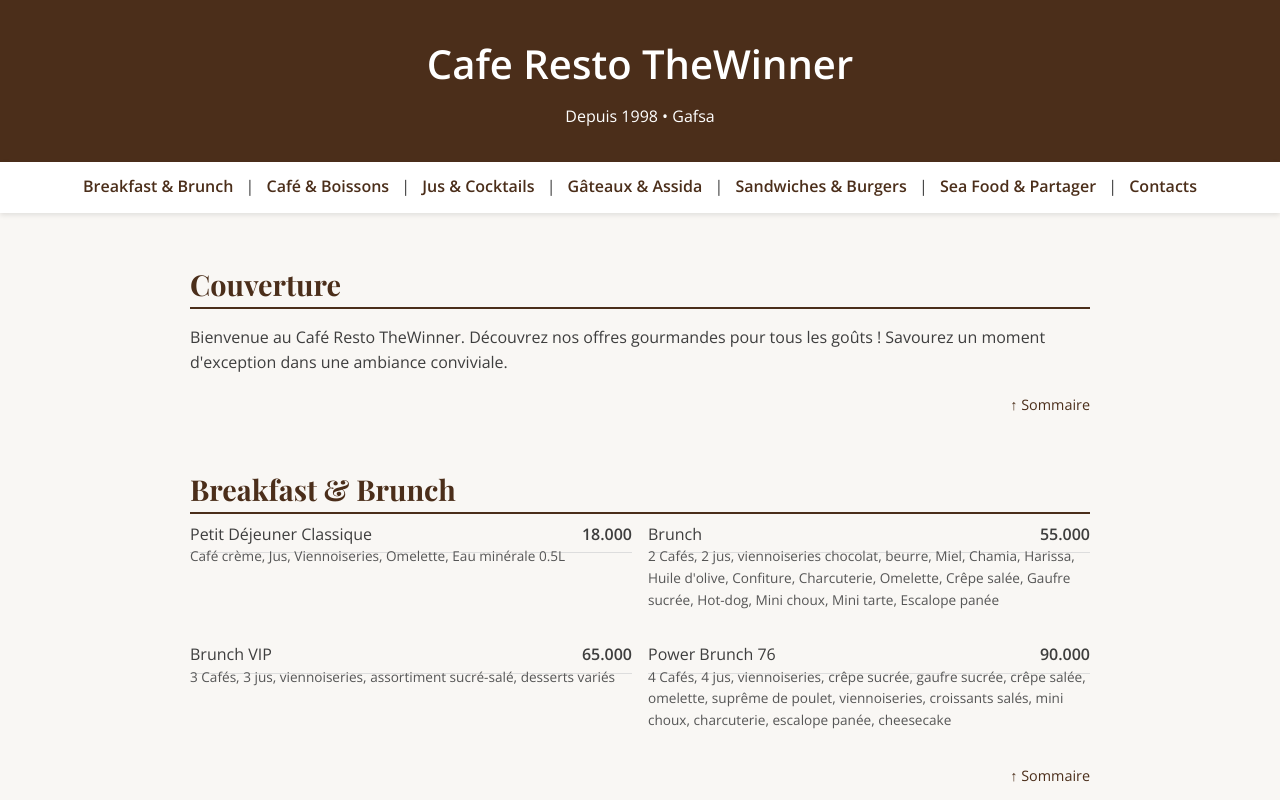
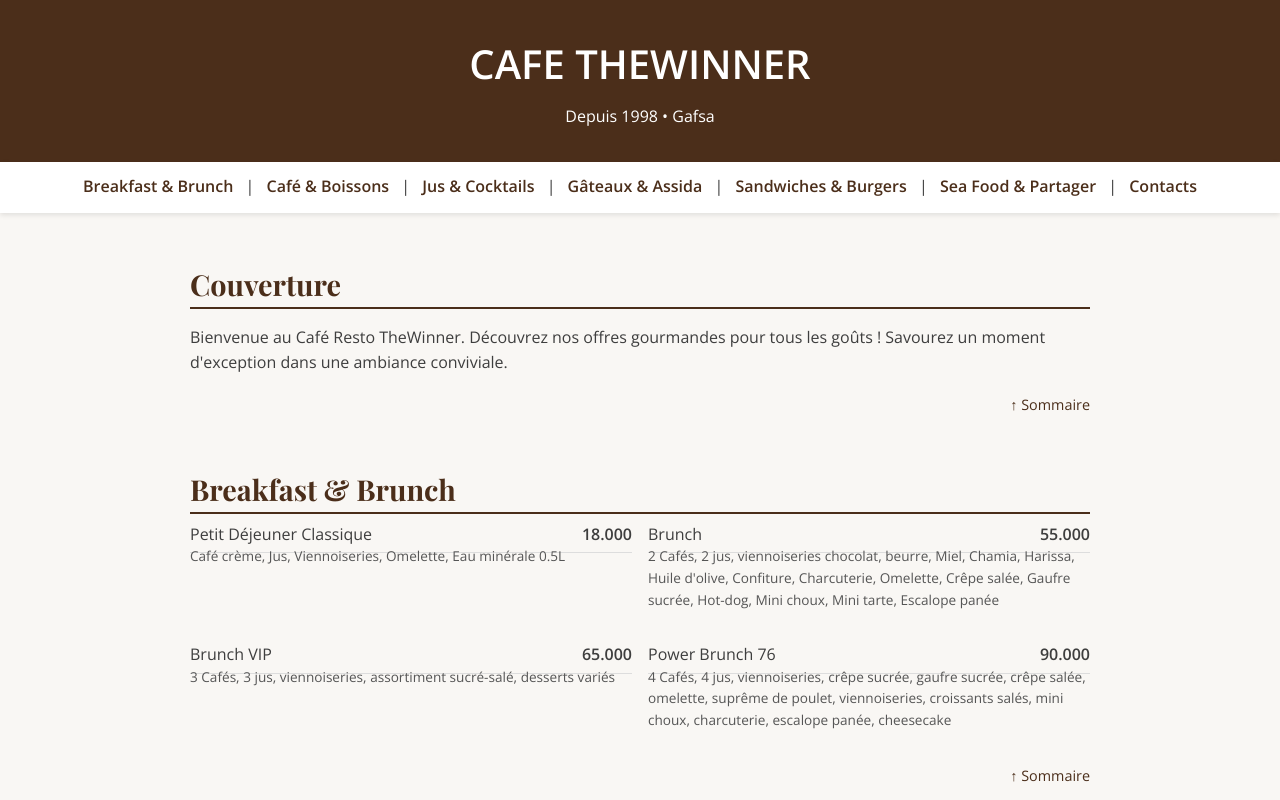
Before and after one commit to mahran244/menu, a plain HTML site: page index.html in a window 1280 px wide. Shown: the top 800 px of the page. Drawn offline with nearby package versions, Linux system fonts and the light colour scheme.

Commit message:
Update index.html

```diff
--- a/index.html
+++ b/index.html
@@ -140,7 +140,7 @@
 </head>
 <body>
   <header id="sommaire">
-    <h1>Cafe Resto TheWinner</h1>
+    <h1>CAFE THEWINNER</h1>
     <p>Depuis 1998 • Gafsa</p>
   </header>
   <nav class="sommaire" >
```
